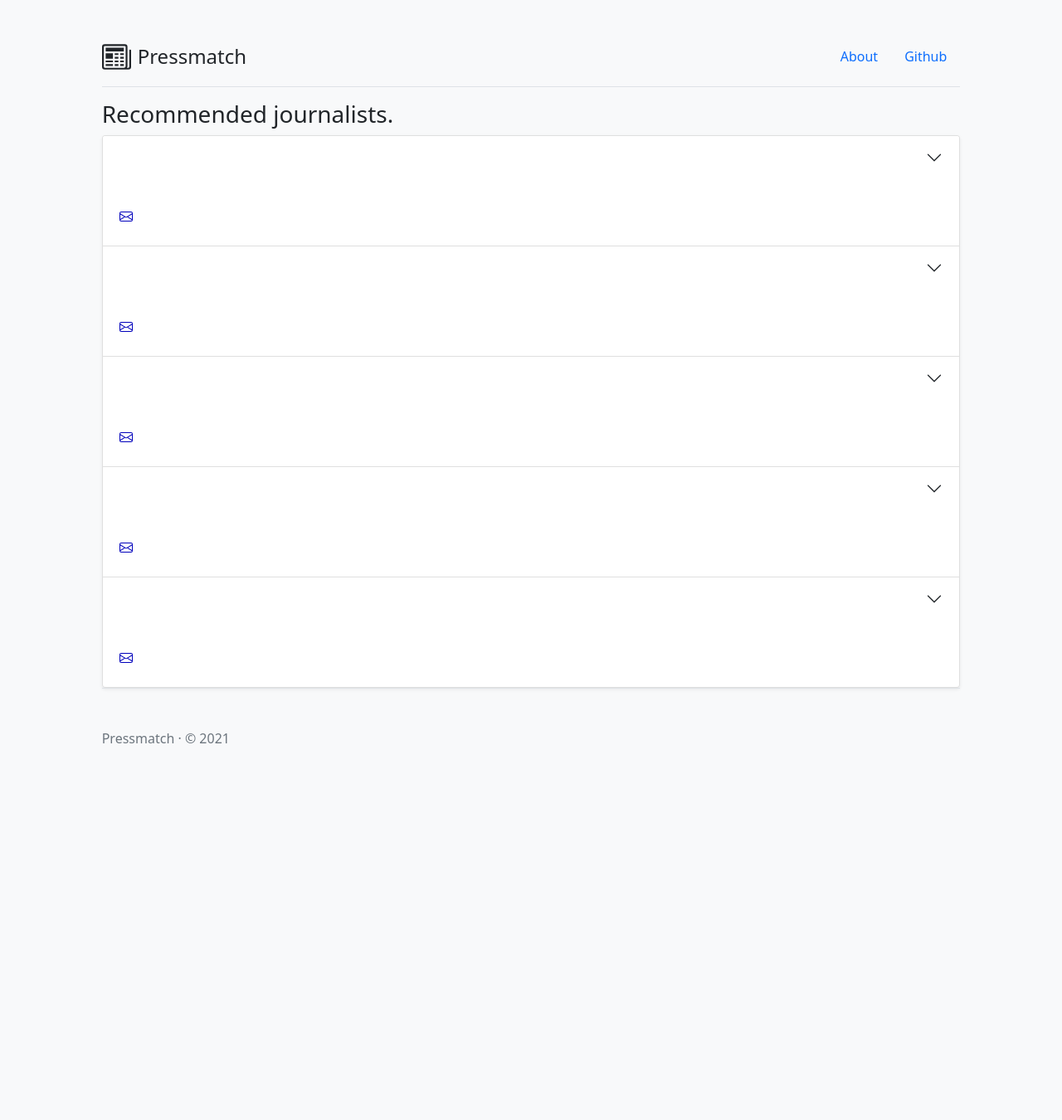
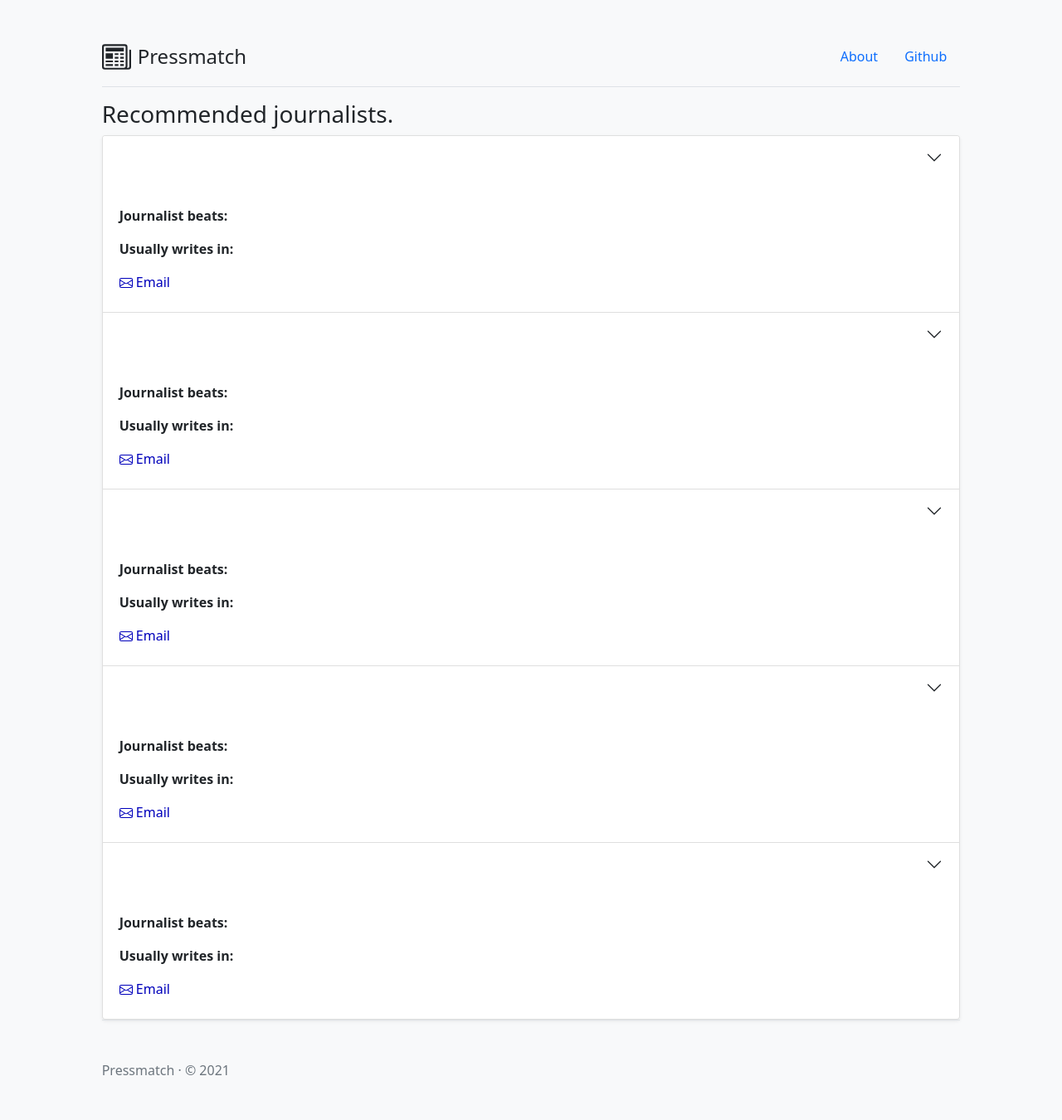
Before and after one commit to rubyruins/pressmatch, a Python web app: template templates/display.html in a window 1280 px wide. Shown: the whole page at 83% size. Before the commit the page ends 896 px from the top, so only its background shows below. Run offline with Jinja, Linux system fonts and the light colour scheme; the template is opened without the code that fills it, so the values that code supplies are empty.

Commit message:
Minor tweaks

```diff
--- a/app.py
+++ b/app.py
@@ -63,12 +63,15 @@
 		if news_item['site_name'] == '-':
 			news_item['site_name'] = "the news"
 		news_item['email'] = journalists[journalists.author_name_clean == name].email.unique()[0]
-		if pd.isna(float(news_item['email'])):
+		if news_item['email'] != news_item['email']: # if value is nan
 			news_item['email'] = '-'
 		news_item['full_text'] = articles.iloc[index].full_text
 		news_item['time'] = humanize.naturaltime(datetime.datetime.now() - datetime.datetime(*map(int, articles.date[index].split('-'))))
 		news_item['tags'] = tags
 		news_item['collapse'], news_item['id_collapse'], news_item['heading'] = f"collapse{i}", f"#collapse{i}", f"heading{i}"
+		news_item['writes_in'] = list(articles[articles.author_name_clean == name].site_name.unique())
+		news_item['writes_in'] = ', '.join([i for i in news_item['writes_in'] if i != '-'])
+		news_item['author_beats'] = journalists[journalists.author_name_clean == name].beats.unique()[0]
 		data.append(news_item)
 
 		# print(data)
--- a/templates/display.html
+++ b/templates/display.html
@@ -14,6 +14,14 @@
 			<div class="accordion-body">
 				<strong>{{"IAB Tags: " + results[i].tags if results[i].tags else ""}}</strong>
 				<p>{{results[i].full_text}}</p>
+				{% if results[i].author_beats != '-' %}
+					<strong>{{"Journalist beats: "}}</strong>
+					<p>{{results[i].author_beats}}</p>
+				{% endif %}
+				{% if results[i].writes_in != '-' %}
+					<strong>{{"Usually writes in: "}}</strong>
+					<p>{{results[i].writes_in}}</p>
+				{% endif %}
 				{% for j in results[i].links %}
 					{% if j != '-' %}
 						{% if 'linkedin' in j %}
@@ -76,11 +84,11 @@
 				{% endfor %}
 				{% if results[i].email != '-' %}
 					<p class="mb-2">
-						<a href="#">
+						<a href="mailto:{{results[i].email}}">
 							<svg xmlns="http://www.w3.org/2000/svg" width="16" height="16" fill="currentColor" class="bi bi-envelope" viewBox="0 0 16 16">
 								<path d="M0 4a2 2 0 0 1 2-2h12a2 2 0 0 1 2 2v8a2 2 0 0 1-2 2H2a2 2 0 0 1-2-2V4zm2-1a1 1 0 0 0-1 1v.217l7 4.2 7-4.2V4a1 1 0 0 0-1-1H2zm13 2.383-4.758 2.855L15 11.114v-5.73zm-.034 6.878L9.271 8.82 8 9.583 6.728 8.82l-5.694 3.44A1 1 0 0 0 2 13h12a1 1 0 0 0 .966-.739zM1 11.114l4.758-2.876L1 5.383v5.73z"/>
 							</svg>
-							{{ results[i].email }}
+							Email
 						</a>
 					</p>
 				{% endif %}
```
